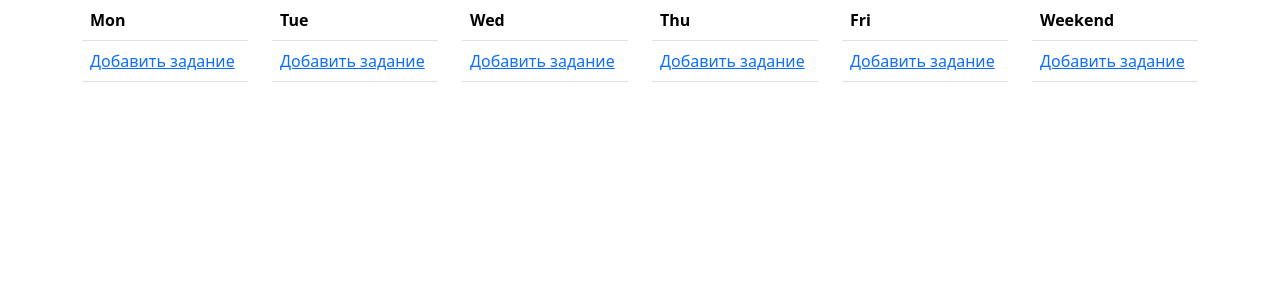
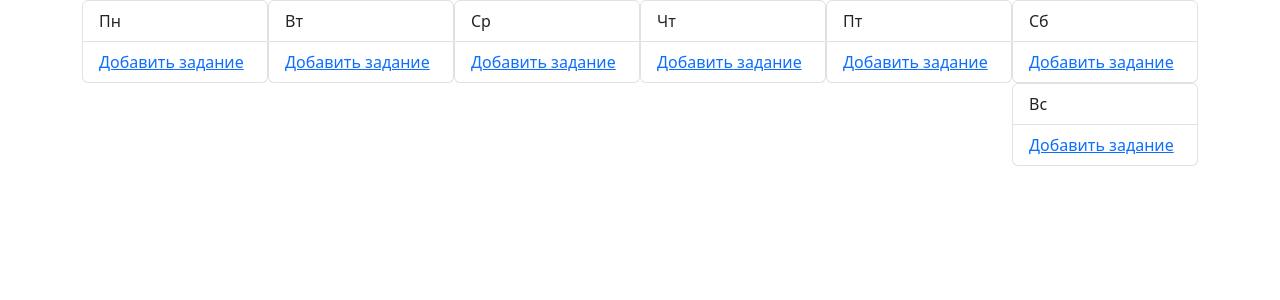
Before and after one commit to MSFirsov/web_tasklist, a Flask app: page / in a window 1280 px wide. Shown: the part 56-356 px from the top of the page. Run offline with Flask 3, Linux system fonts and the light colour scheme; the visitor is signed in with stand-in values (Sample User, id 1); data that the repository does not hold is empty.

Commit message:
создание столбцов ежедневника через цикл
* создание столбцов ежедневника через цикл

```diff
--- a/webapp/task/forms.py
+++ b/webapp/task/forms.py
@@ -5,6 +5,6 @@ from wtforms.validators import DataRequired
 
 class CreateTaskForm(FlaskForm):
     num_week_day = HiddenField('num_week_day', validators=[DataRequired()])
-    task_text = StringField('Текст задание', validators=[DataRequired()],
-                            render_kw={'class': 'form-control', 'placeholder': 'Input task'})
+    task_text = StringField(validators=[DataRequired()],
+                            render_kw={'class': 'form-control', 'placeholder': 'Введите текст задания'})
     submit = SubmitField('Создать!', render_kw={'class': 'btn btn-outline-secondary'})
--- a/webapp/task/views.py
+++ b/webapp/task/views.py
@@ -1,5 +1,5 @@
 from flask import Blueprint, flash, render_template, redirect, request, url_for
-from flask_login import current_user
+from flask_login import current_user, login_required
 from webapp.task.forms import CreateTaskForm
 from webapp.task.models import Task
 from webapp.db import db
@@ -11,9 +11,10 @@ blueprint = Blueprint('task', __name__)
 @blueprint.route('/')
 def index():
     title = 'Главная'
+    day_list = ['Пн', 'Вт', 'Ср', 'Чт', 'Пт', 'Сб']
     if current_user.is_authenticated:
         task_list = Task.query.filter_by(user_id=current_user.id).all()
-        return render_template('task/index.html', page_title=title, task_list=task_list)
+        return render_template('task/index.html', page_title=title, task_list=task_list, day_list=day_list)
     else:
         return render_template('task/index.html', page_title=title)
 
@@ -43,8 +44,13 @@ def process_create():
 
 
 @blueprint.route('/process_delete/<task_id>')
+@login_required
 def del_task(task_id):
     task = Task.query.filter_by(id=task_id).one_or_none()
+    if task is None:
+        flash('Задания не существует')
+        return redirect(url_for('task.index'))
+
     db.session.delete(task)
     db.session.commit()
     flash('Задание удалено')
--- a/webapp/templates/task/index.html
+++ b/webapp/templates/task/index.html
@@ -2,155 +2,57 @@
 
 
 {% block content %}
-    <div class="row">
+    <div class="row gx-0">
         {% include('messages.html') %}
+
         {% if current_user.is_authenticated %}
-        <div class="col-2">
 
-            <table class="table">
-              <thead>
-                <tr>
-                  <th scope="col">Mon</th>
-                </tr>
-              </thead>
-              <tbody>
+            {% for val in day_list %}
+                {% set outer_loop = loop %}
+                <div class="col-lg-2">
+
+                    <ul class="list-group">
+                        <li class="list-group-item">
+                            {{ val }}
+                        </li>
                         {% for task in task_list %}
-                    {% if task.num_week_day == 1 %}
-                        <tr>
-                          <td>
-                            {{ task.text }} <a href="{{ url_for('task.del_task', task_id=task.id) }}">Del</a>
-                          </td>
-                        </tr>
+                            {% if task.num_week_day == outer_loop.index %}
+                                <li class="list-group-item list-group-item-action">
+                                    <div class="col text-truncate">{{ task.text }}</div>
+                                    <a href="{{ url_for('task.del_task', task_id=task.id) }}">Del</a>
+                                </li>
                             {% endif %}
                         {% endfor %}
-                <tr>
-                  <td>
-                    <a href="{{ url_for('task.create_task', num_week_day=1) }}" class="text" >Добавить задание</a>
-                  </td>
-                </tr>
-              </tbody>
-            </table>
+                        <li class="list-group-item">
+                              <a href="{{ url_for('task.create_task', num_week_day=outer_loop.index) }}" class="text" >Добавить задание</a>
+                        </li>
+                    </ul>
 
-        </div>
-        <div class="col-2">
+                    {% if val == 'Сб' %}
 
-            <table class="table">
-              <thead>
-                <tr>
-                  <th scope="col">Tue</th>
-                </tr>
-              </thead>
-              <tbody>
+                        <ul class="list-group">
+                            <li class="list-group-item">
+                                Вс
+                            </li>
                             {% for task in task_list %}
-                    {% if task.num_week_day == 2 %}
-                        <tr>
-                          <td>
-                            {{ task.text }} <a href="{{ url_for('task.del_task', task_id=task.id) }}">Del</a>
-                          </td>
-                        </tr>
+                                {% if task.num_week_day == 7 %}
+                                    <li class="list-group-item list-group-item-action">
+                                        <div class="col text-truncate">{{ task.text }}</div>
+                                        <a href="{{ url_for('task.del_task', task_id=task.id) }}">Del</a>
+                                    </li>
                                 {% endif %}
                             {% endfor %}
-                <tr>
-                  <td>
-                      <a href="{{ url_for('task.create_task', num_week_day=2) }}" class="text" >Добавить задание</a>
-                  </td>
-                </tr>
-              </tbody>
-            </table>
+                            <li class="list-group-item">
+                                  <a href="{{ url_for('task.create_task', num_week_day=7) }}" class="text" >Добавить задание</a>
+                            </li>
+                        </ul>
 
+                    {% endif %}
                 </div>
-        <div class="col-2">
 
-            <table class="table">
-              <thead>
-                <tr><th scope="col">Wed</th></tr>
-              </thead>
-              <tbody>
-                {% for task in task_list %}
-                    {% if task.num_week_day == 3 %}
-                        <tr>
-                          <td>
-                            {{ task.text }} <a href="{{ url_for('task.del_task', task_id=task.id) }}">Del</a>
-                          </td>
-                        </tr>
-                    {% endif %}
             {% endfor %}
-                <tr><td>
-                    <a href="{{ url_for('task.create_task', num_week_day=3) }}" class="text" >Добавить задание</a>
-                </td></tr>
-              </tbody>
-            </table>
 
-        </div>
-        <div class="col-2">
 
-            <table class="table">
-              <thead>
-                <tr><th scope="col">Thu</th></tr>
-              </thead>
-              <tbody>
-                {% for task in task_list %}
-                    {% if task.num_week_day == 4 %}
-                        <tr>
-                          <td>
-                            {{ task.text }} <a href="{{ url_for('task.del_task', task_id=task.id) }}">Del</a>
-                          </td>
-                        </tr>
-                    {% endif %}
-                {% endfor %}
-                <tr><td>
-                    <a href="{{ url_for('task.create_task', num_week_day=4) }}" class="text" >Добавить задание</a>
-                </td></tr>
-              </tbody>
-            </table>
-
-        </div>
-        <div class="col-2">
-
-            <table class="table">
-              <thead>
-                <tr><th scope="col">Fri</th></tr>
-              </thead>
-              <tbody>
-                {% for task in task_list %}
-                    {% if task.num_week_day == 5 %}
-                        <tr>
-                          <td>
-                            {{ task.text }} <a href="{{ url_for('task.del_task', task_id=task.id) }}">Del</a>
-                          </td>
-                        </tr>
-                    {% endif %}
-                {% endfor %}
-                <tr><td>
-                    <a href="{{ url_for('task.create_task', num_week_day=5) }}" class="text" >Добавить задание</a>
-                </td></tr>
-              </tbody>
-            </table>
-
-        </div>
-        <div class="col-2">
-
-            <table class="table">
-              <thead>
-                <tr><th scope="col">Weekend</th></tr>
-              </thead>
-              <tbody>
-                {% for task in task_list %}
-                    {% if task.num_week_day == 6 %}
-                        <tr>
-                          <td>
-                            {{ task.text }} <a href="{{ url_for('task.process_delete', task_id=task.id) }}">Del</a>
-                          </td>
-                        </tr>
-                    {% endif %}
-                {% endfor %}
-                <tr><td>
-                    <a href="{{ url_for('task.create_task', num_week_day=6) }}" class="text" >Добавить задание</a>
-                </td></tr>
-              </tbody>
-            </table>
-
-        </div>
         {% else %}
             <p>Авторизуйтесь</p>
         {% endif %}
```
Lines whose indentation alone changed are shown as unchanged.
